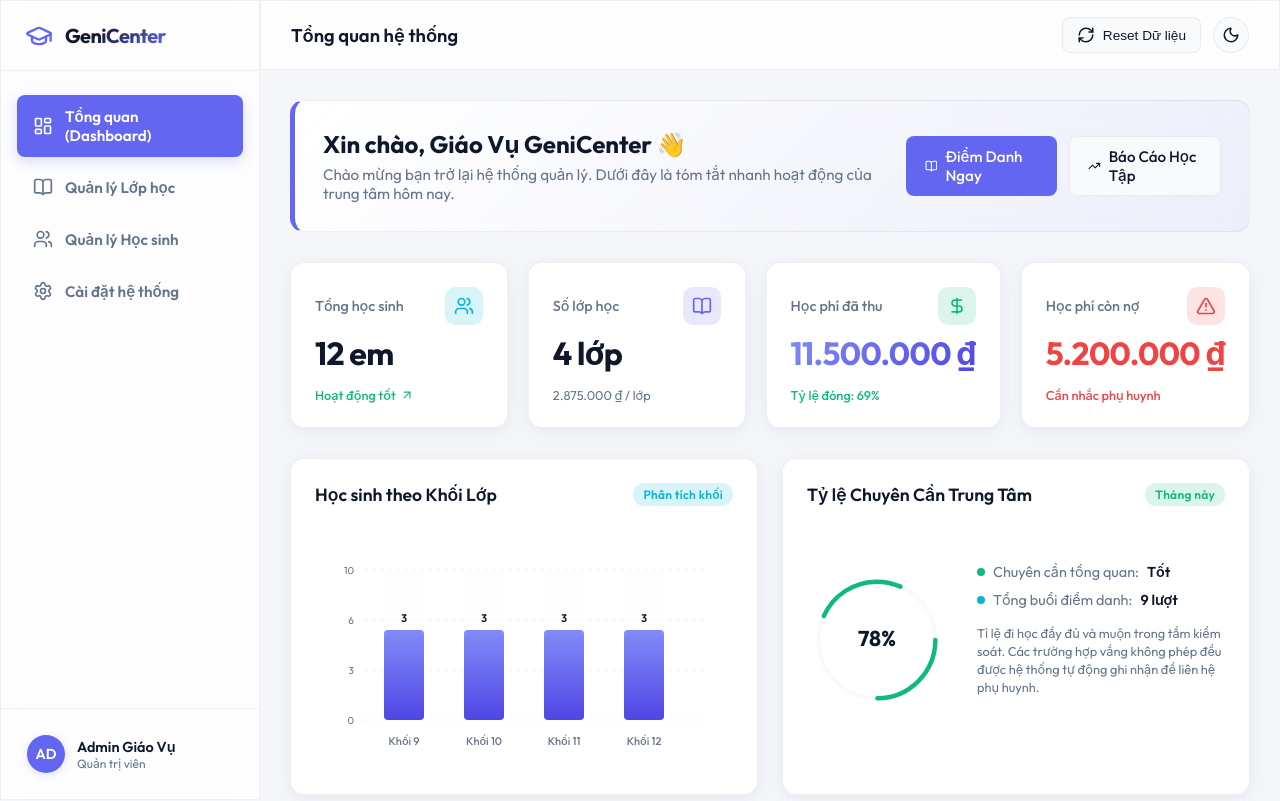
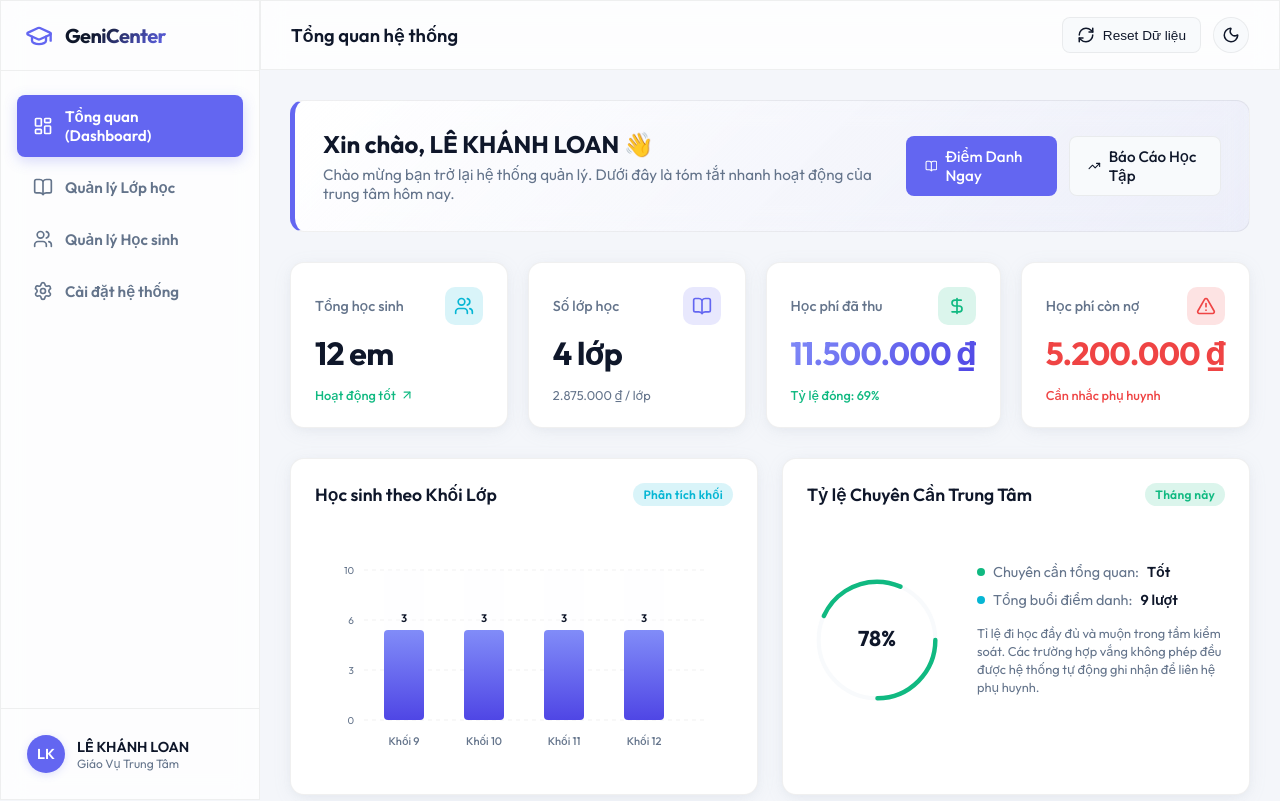
Before and after one commit to letrieubavuong/toanl2k, a Next.js app: page / in a window 1280 px wide. Shown: the top 801 px of the page. Built offline with nearby package versions, Linux system fonts and the light colour scheme.

Commit message:
style: cap nhat ten giao vu va bo sung ngan hang Sacombank

```diff
--- a/src/app/page.tsx
+++ b/src/app/page.tsx
@@ -107,7 +107,7 @@ export default function Dashboard() {
       {/* Welcome Banner */}
       <div className="welcome-banner glass">
         <div className="welcome-text">
-          <h2>Xin chào, Giáo Vụ GeniCenter 👋</h2>
+          <h2>Xin chào, LÊ KHÁNH LOAN 👋</h2>
           <p>Chào mừng bạn trở lại hệ thống quản lý. Dưới đây là tóm tắt nhanh hoạt động của trung tâm hôm nay.</p>
         </div>
         <div className="quick-actions">
--- a/src/app/settings/page.tsx
+++ b/src/app/settings/page.tsx
@@ -52,6 +52,7 @@ export default function SettingsPage() {
     { id: 'ICB', name: 'VietinBank - Công thương VN' },
     { id: 'BIDV', name: 'BIDV - Đầu tư và Phát triển VN' },
     { id: 'TCB', name: 'Techcombank - Kỹ thương VN' },
+    { id: 'STB', name: 'Sacombank - Sài Gòn Thương Tín' },
     { id: 'VBA', name: 'Agribank - Nông nghiệp VN' },
     { id: 'ACB', name: 'ACB - Á Châu' },
     { id: 'VPB', name: 'VPBank - Việt Nam Thịnh Vượng' },
--- a/src/components/Sidebar.tsx
+++ b/src/components/Sidebar.tsx
@@ -63,10 +63,10 @@ export const Sidebar: React.FC<SidebarProps> = ({ isOpen, onClose }) => {
 
         <div className="sidebar-footer">
           <div className="user-profile">
-            <div className="user-avatar">AD</div>
+            <div className="user-avatar">LK</div>
             <div className="user-info">
-              <span className="user-name">Admin Giáo Vụ</span>
-              <span className="user-role">Quản trị viên</span>
+              <span className="user-name">LÊ KHÁNH LOAN</span>
+              <span className="user-role">Giáo Vụ Trung Tâm</span>
             </div>
           </div>
         </div>
```
